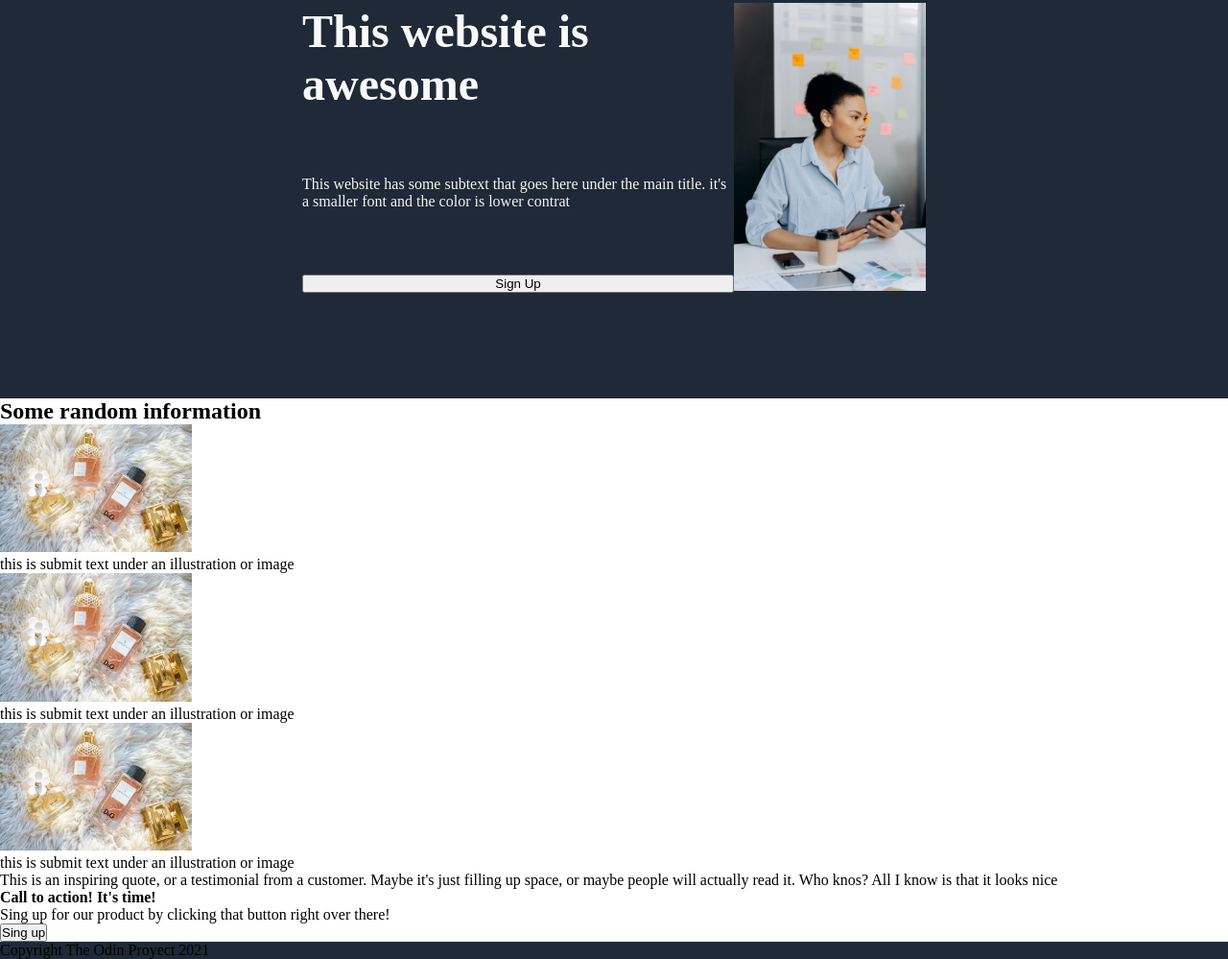
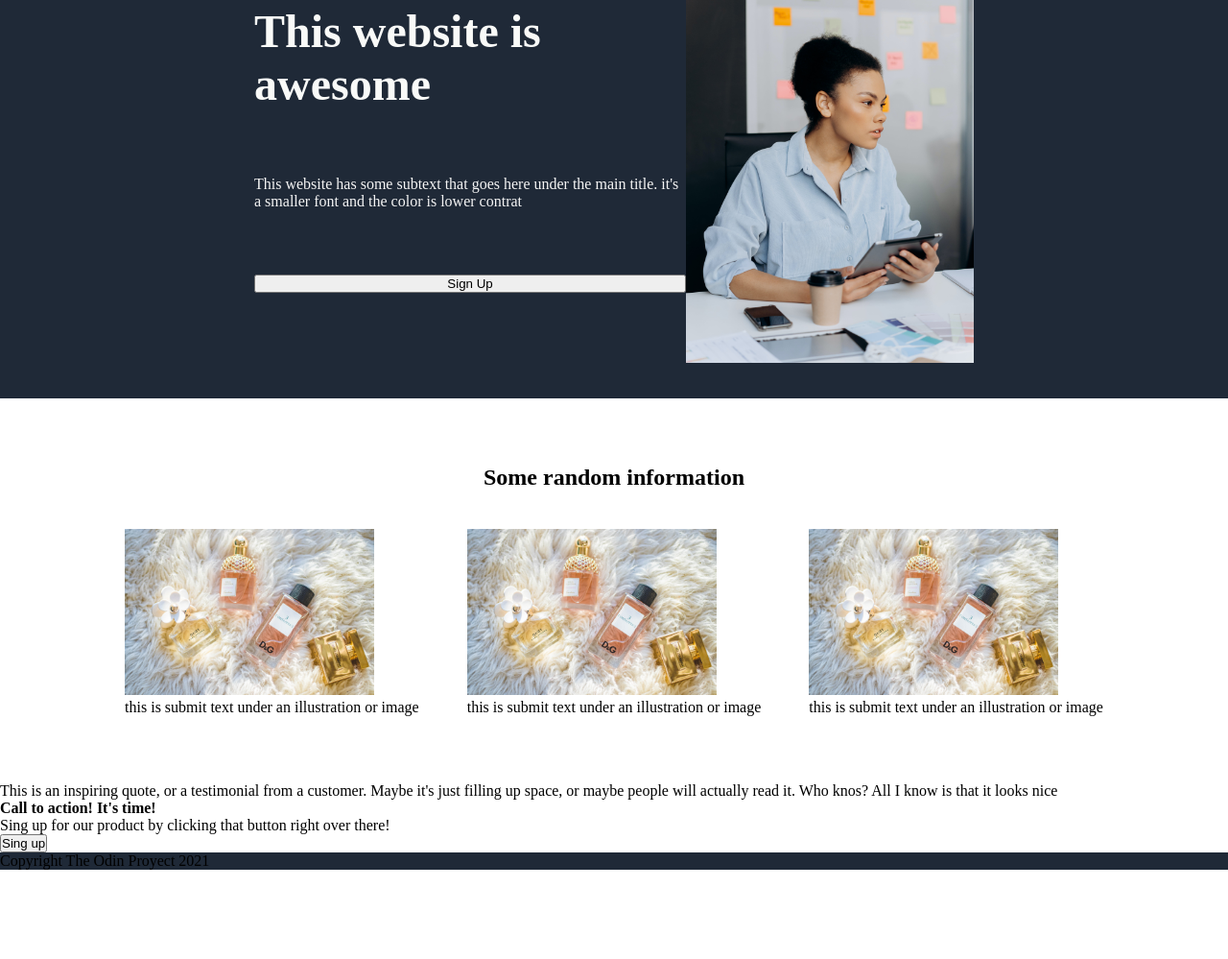
Before and after one commit to JosCariDe/odin-landing-page, a plain HTML site: page index.html in a window 1280 px wide. Shown: the part 165-1164 px from the top of the page at 96% size. After the commit the page ends 1071 px from the top, so only its background shows below. Drawn offline with Linux system fonts and the light colour scheme.

Commit message:
Agregado mas estilos a section > Se agregó el flexbox necesario para acomodar cada elemento > Faltan pequeños detalles como estilos a las imagenes

```diff
--- a/styles/style.css
+++ b/styles/style.css
@@ -51,18 +51,43 @@ a {
 .main-container {
     background-color: #1f2937;
 }
-}
+
 
 .main-placeholder img {
-    height: 4500px;
+    height: 450px;
     width: auto;
 }
 
 img {
-    width: 200px;
+    width: 260px;
     height: auto;
 }
 
 .section-container {
+    display: flex;
+    flex-direction: column;
+    height: 400px;
+    justify-content: center;
+    align-items: center;
+    gap: 40px;
+}
+
+.section-blocks {
+    display: flex;
+    justify-content: center;
+    gap: 50px;
+}
+
+.block {
+    width: 260px;
+    height: auto;
+}
+
+.block img {
+    border: 50px solid rgba(0, 0, 250, 0.367);
 
 }
+
+.mensaje-container {
+
+}
```
